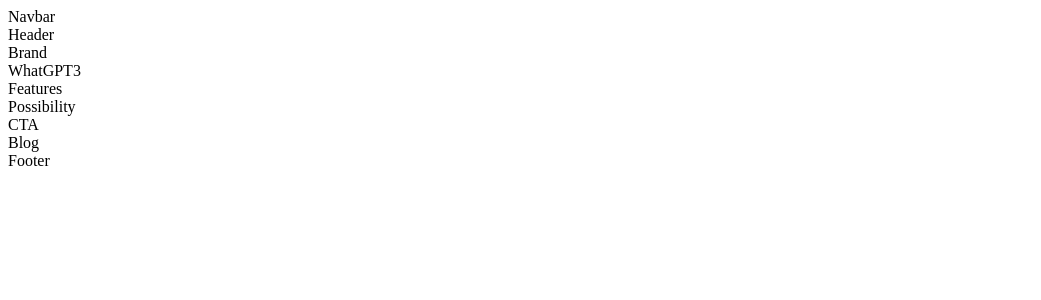
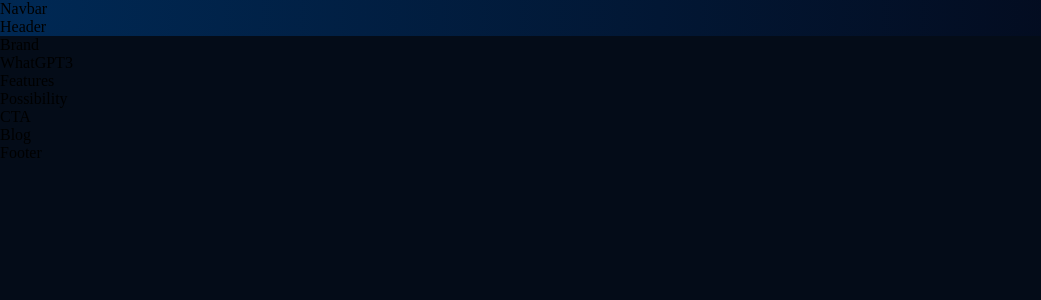
Before and after one commit to OyedunOye/utube-practice, a React (Create React App) app: page / in a window 1280 px wide. Shown: the top 300 px of the page, without its empty margins (0-1041 px from the left). Built offline with nearby package versions, Linux system fonts and the light colour scheme.

Commit message:
Added basic css styles

```diff
--- a/src/App.css
+++ b/src/App.css
@@ -2,6 +2,91 @@
     box-sizing:border-box;
     padding: 0;
     margin: 0;
-    scroll-behavior: smooth;
+    scroll-behavior:smooth;
+}
 
+body{
+    background: var(--color-bg);
 }
+
+a{
+    color: unset;
+    text-decoration: none;
+}
+
+.gradient__bg{
+    /* ff 3.6+ */
+    background: -moz-radial-gradient(circle at 3% 25%, rgba(0, 40, 83, 1) 0%, rgba(4, 6, 21, 1) 100%);
+
+    /* safari 5.1+,chrome 10+ */
+    background: -webkit-radial-gradient(circle at 3% 25%, rgba(0, 40, 83, 1) 0%, rgba(4, 6, 21, 1) 100%);
+
+    /* opera 11.10+ */
+    background: -o-radial-gradient(circle at 3% 25%, rgba(0, 40, 83, 1) 0%, rgba(4, 6, 21, 1) 100%);
+
+    /* ie 10+ */
+    background: -ms-radial-gradient(circle at 3% 25%, rgba(0, 40, 83, 1) 0%, rgba(4, 6, 21, 1) 100%);
+
+    /* global 92%+ browsers support */
+    background: radial-gradient(circle at 3% 25%, rgba(0, 40, 83, 1) 0%, rgba(4, 6, 21, 1) 100%);
+}
+
+.gradient__text{
+    background: var(--gradient-text);
+    background-clip: text;
+    -webkit-background-clip: text;
+    -webkit-text-fill-color: transparent;
+}
+
+.section__padding{
+    padding: 4rem 6rem;
+}
+
+.section__margin{
+    margin: 4rem 6rem;
+}
+
+.scale-up-center {
+	-webkit-animation: scale-up-center 0.4s cubic-bezier(0.390, 0.575, 0.565, 1.000) both;
+	        animation: scale-up-center 0.4s cubic-bezier(0.390, 0.575, 0.565, 1.000) both;
+}
+
+ @-webkit-keyframes scale-up-center {
+    0% {
+      -webkit-transform: scale(0.5);
+              transform: scale(0.5);
+    }
+    100% {
+      -webkit-transform: scale(1);
+              transform: scale(1);
+    }
+  }
+
+  @keyframes scale-up-center {
+    0% {
+      -webkit-transform: scale(0.5);
+              transform: scale(0.5);
+    }
+    100% {
+      -webkit-transform: scale(1);
+              transform: scale(1);
+    }
+  }
+
+  @media screen and (max-width:700px) {
+    .section__padding {
+        padding: 4rem;
+    }
+    .section__margin{
+        margin: 4rem;
+    }
+  }
+
+  @media screen and (max-width:550px) {
+    .section__padding {
+        padding: 4rem 2rem;
+    }
+    .section__margin{
+        margin: 4rem 2rem;
+    }
+  }
--- a/src/App.js
+++ b/src/App.js
@@ -1,6 +1,7 @@
 import React from 'react';
 import { Blog, Features, Footer, Header, Possibility, WhatGPT3} from './containers'
 import { CTA, Brand, Navbar } from './components'
+import './App.css';
 
 const App = () => {
   return (
--- /dev/null
+++ b/src/index.css
@@ -0,0 +1,14 @@
+@import url('https://fonts.googleapis.com/css2?family=Manrope:wght@200;300;400;500;600;700;800&display=swap');
+
+:root {
+  --font-family: 'Manrope', sans-serif;
+
+  --gradient-text: linear-gradient(89.97deg, #AE67FA 1.84%, #F49867 102.67%);
+  --gradient-bar: linear-gradient(103.22deg, #AE67FA -13.86%, #F49867 99.55%);
+
+  --color-bg: #040C18;
+  --color-footer : #031B34;
+  --color-blog: #042c54;
+  --color-text: #81AFDD;
+  --color-subtext: #FF8A71;
+}
--- a/src/index.js
+++ b/src/index.js
@@ -1,6 +1,8 @@
 import React from 'react';
 import ReactDOM from 'react-dom';
 import App from './App';
+import './index.css';
+
 
 ReactDOM.render(<App />, document.getElementById('root'));
 
```
